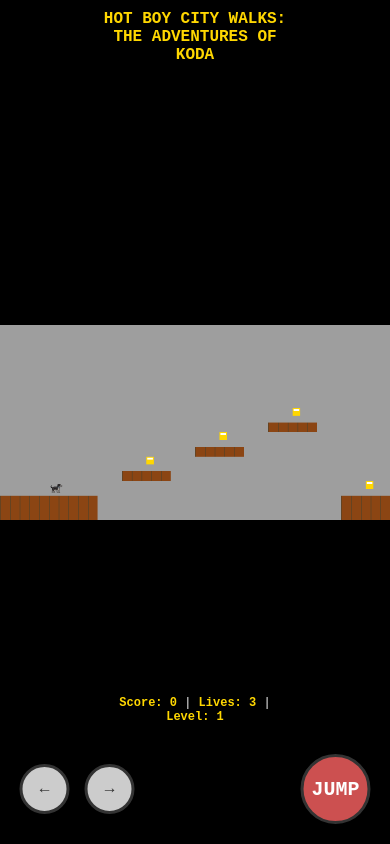
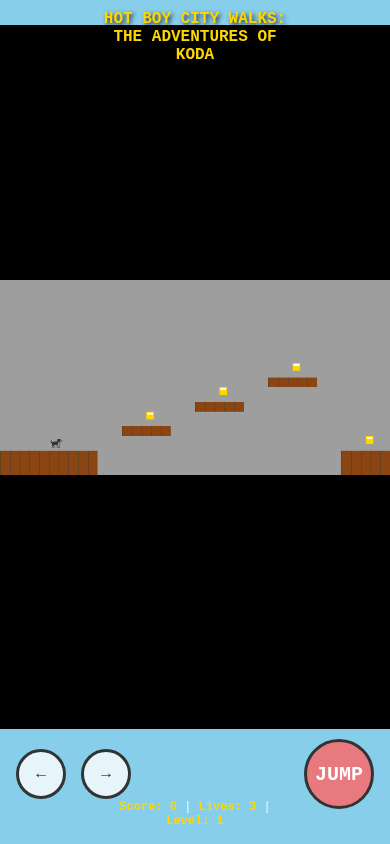
Before and after one commit to eddie-schick/hot-boy-city-walk, a plain HTML site: page index.html in a window 390 px wide. Drawn offline with Linux system fonts and the light colour scheme.

Commit message:
UI (mobile): Move on-screen controls below canvas and reserve space; adjust canvas scaling for controls area; keep desktop behavior unchanged

```diff
--- a/game.js
+++ b/game.js
@@ -256,30 +256,28 @@ class Game {
     setupCanvasScaling() {
         const resizeCanvas = () => {
             const canvas = this.canvas;
+            const touchControlsWrapper = document.getElementById('touchControls');
 
-            if (window.innerWidth <= 768) {
-                // Mobile scaling - full height, controls overlay the canvas
-                const availableWidth = window.innerWidth;
-                const availableHeight = window.innerHeight;
+            const isMobile = window.innerWidth <= 768;
+            const availableWidth = window.innerWidth;
+            let availableHeight = window.innerHeight;
 
-                const scaleX = availableWidth / 800;
-                const scaleY = availableHeight / 400;
-                const scale = Math.min(scaleX, scaleY);
+            if (isMobile) {
+                // Reserve space for controls area below the canvas
+                const controlsStyles = getComputedStyle(document.documentElement);
+                const controlsHeightVar = controlsStyles.getPropertyValue('--controls-height').trim();
+                // Parse e.g., "140px"
+                const controlsHeight = controlsHeightVar.endsWith('px') ? parseFloat(controlsHeightVar) : 140;
+                // If controls are displayed below, reduce available canvas height
+                availableHeight = Math.max(200, availableHeight - controlsHeight);
+            }
 
-                canvas.style.width = (800 * scale) + 'px';
-                canvas.style.height = (400 * scale) + 'px';
-            } else {
-                // Desktop - full screen
-                const availableWidth = window.innerWidth;
-                const availableHeight = window.innerHeight;
+            const scaleX = availableWidth / 800;
+            const scaleY = availableHeight / 400;
+            const scale = Math.min(scaleX, scaleY);
 
-                const scaleX = availableWidth / 800;
-                const scaleY = availableHeight / 400;
-                const scale = Math.min(scaleX, scaleY);
-
-                canvas.style.width = (800 * scale) + 'px';
-                canvas.style.height = (400 * scale) + 'px';
-            }
+            canvas.style.width = (800 * scale) + 'px';
+            canvas.style.height = (400 * scale) + 'px';
         };
 
         window.addEventListener('resize', resizeCanvas);
--- a/index.html
+++ b/index.html
@@ -5,6 +5,9 @@
     <meta name="viewport" content="width=device-width, initial-scale=1.0, user-scalable=no, viewport-fit=cover">
     <title>Hot Boy City Walks: The Adventures of Koda</title>
     <style>
+        :root {
+            --controls-height: 140px;
+        }
         * {
             margin: 0;
             padding: 0;
@@ -163,11 +166,23 @@
 
         /* Mobile Responsive */
         @media (max-width: 768px) {
+            #gameContainer {
+                height: calc(100vh - var(--controls-height));
+                height: calc(100svh - var(--controls-height));
+            }
             #controlsToggle {
                 display: none; /* Hide toggle on mobile */
             }
             #touchControls {
                 display: block;
+                position: static;
+                bottom: auto;
+                left: auto;
+                transform: none;
+                width: 100%;
+                max-width: none;
+                z-index: 100;
+                padding: 10px 16px;
             }
 
             #controls {
@@ -180,7 +195,7 @@
             }
 
             #gameInfo {
-                bottom: 120px; /* Move above touch controls */
+                bottom: 16px;
             }
         }
 
```
